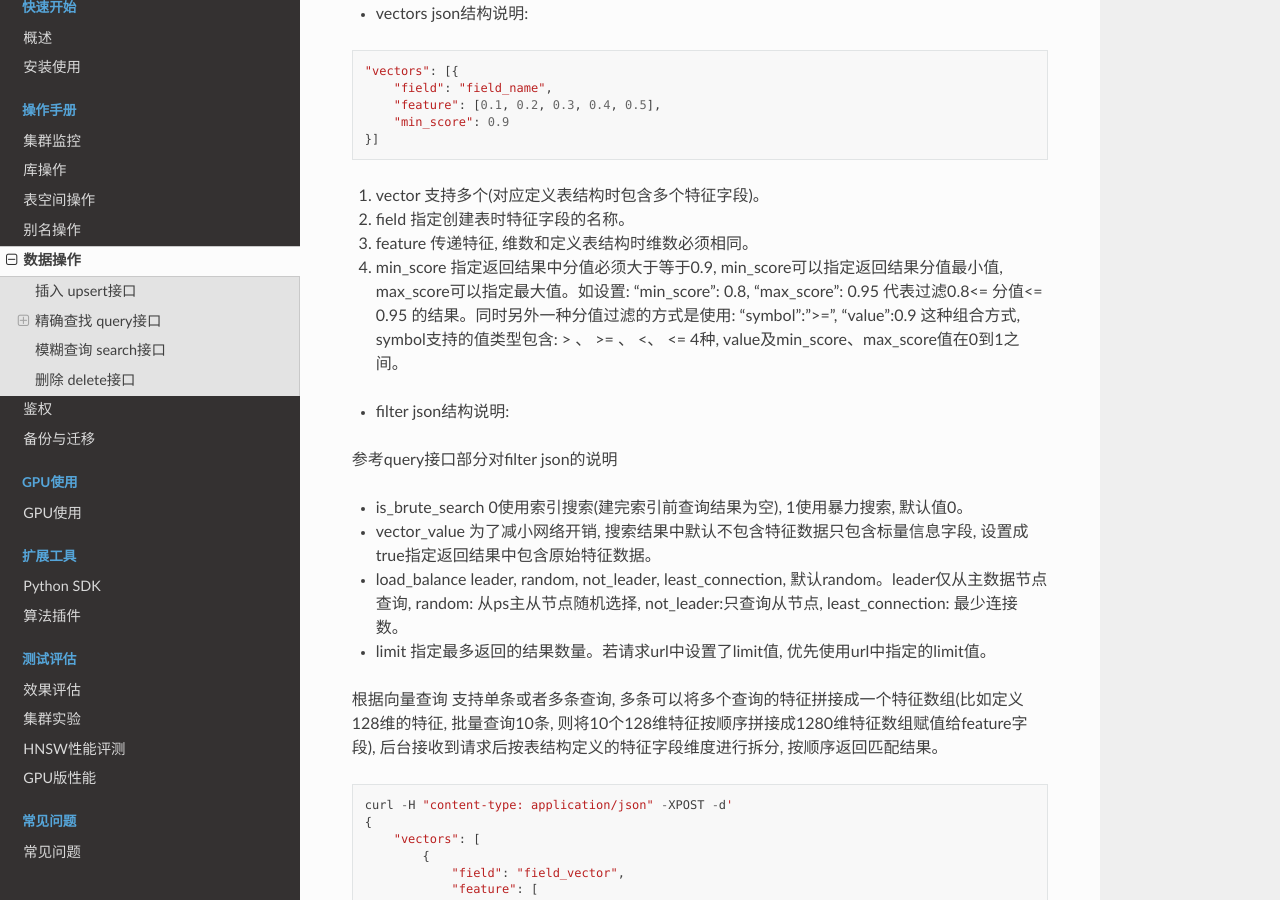
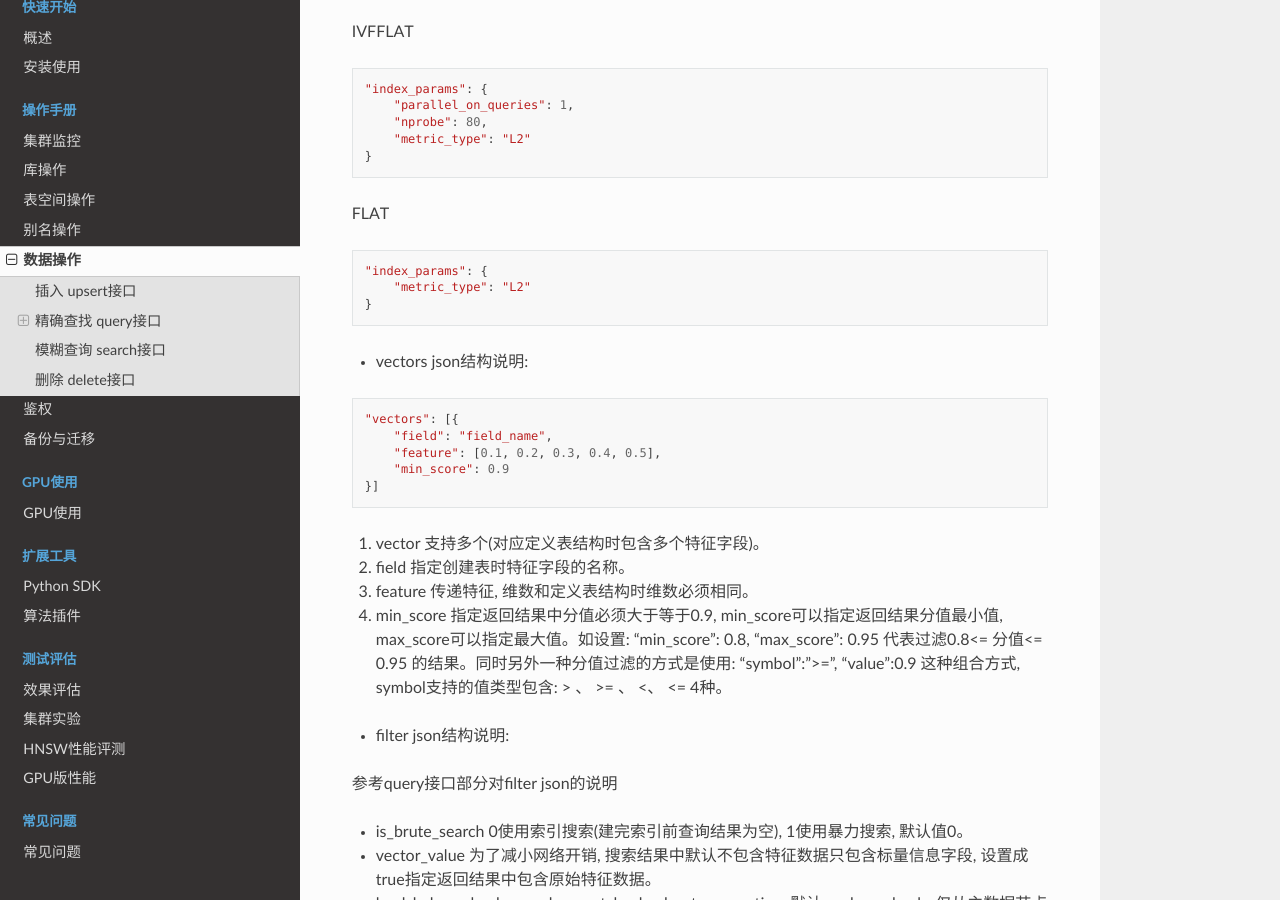
Before and after one commit to vearch/zh_docs, a Sphinx documentation site: the page built from docs/source/use_op/op_doc.rst, in a window 1280 px wide and 900 px high, scrolled down 7286 px. Built offline with Sphinx 7.4.7 and the Read the Docs theme 3.1.0, drawn with Linux system fonts in a browser that asks for light colours; pages that are not in the unit, such as notebooks, are missing from menus; some of the changed text lies outside the part shown.

```diff
--- a/docs/source/use_op/op_doc.rst
+++ b/docs/source/use_op/op_doc.rst
@@ -391,7 +408,7 @@ FLAT
 
 (3) feature 传递特征, 维数和定义表结构时维数必须相同。
 
-(4) min_score 指定返回结果中分值必须大于等于0.9, min_score可以指定返回结果分值最小值, max_score可以指定最大值。如设置:  “min_score”: 0.8, “max_score”: 0.95  代表过滤0.8<= 分值<= 0.95 的结果。同时另外一种分值过滤的方式是使用: "symbol":">=", "value":0.9 这种组合方式, symbol支持的值类型包含: > 、 >= 、 <、 <=  4种, value及min_score、max_score值在0到1之间。
+(4) min_score 指定返回结果中分值必须大于等于0.9, min_score可以指定返回结果分值最小值, max_score可以指定最大值。如设置:  “min_score”: 0.8, “max_score”: 0.95  代表过滤0.8<= 分值<= 0.95 的结果。同时另外一种分值过滤的方式是使用: "symbol":">=", "value":0.9 这种组合方式, symbol支持的值类型包含: > 、 >= 、 <、 <=  4种。
 
 - filter json结构说明:
 
```
Also changed, not shown: other parts of docs/source/use_op/op_doc.rst (+18 -1 lines).
